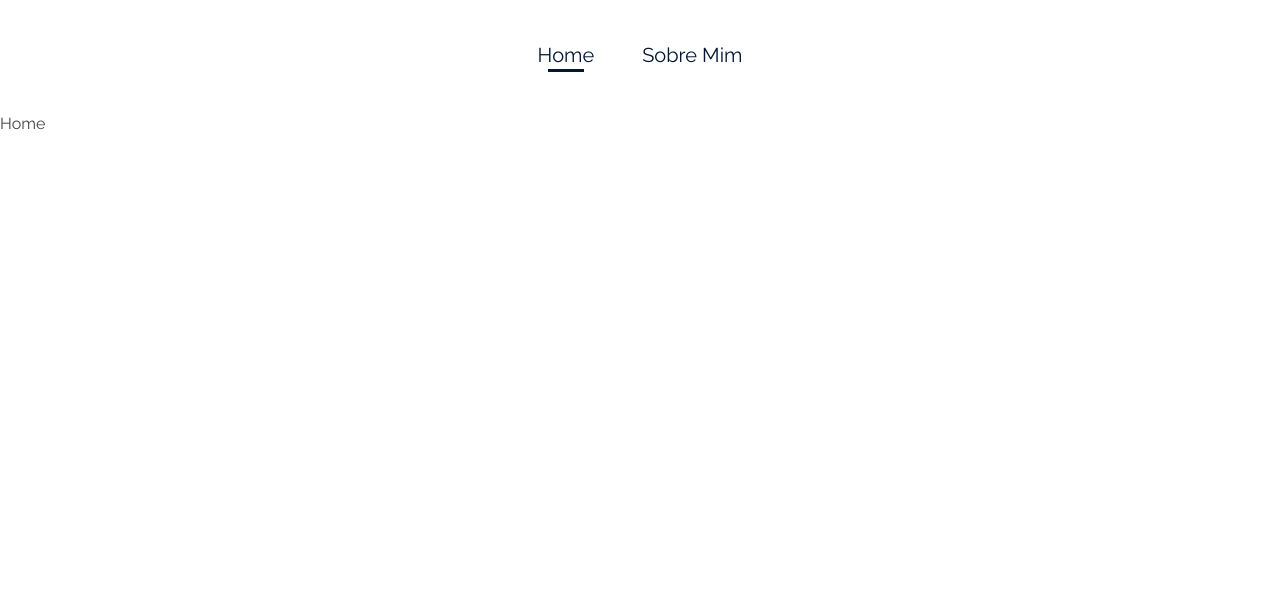
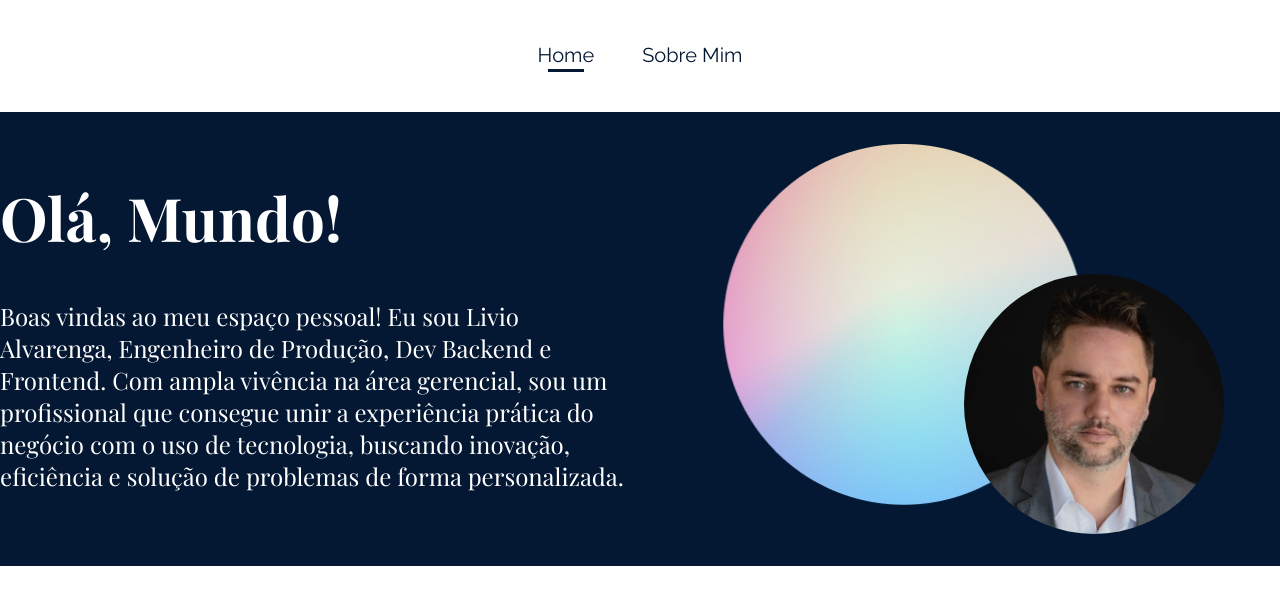
Before and after one commit to LivioAlvarenga/react-router, a React (Vite) app: page / in a window 1280 px wide. Shown: the top 604 px of the page. Built offline with nearby package versions, Linux system fonts and the light colour scheme.

Commit message:
add componente banner

```diff
--- /dev/null
+++ b/src/components/Banner.jsx
@@ -0,0 +1,33 @@
+import circuloColorido from "@/assets/images/circulo_colorido.png";
+import minhaFoto from "@/assets/images/minha_foto.webp";
+
+export default function Banner() {
+  return (
+    <div className="bg-azulDark">
+      <div className="grid grid-cols-1 px-5 py-8 text-white md:grid-cols-2 md:gap-4 lg:mx-auto lg:max-w-7xl lg:px-0">
+        <div className="my-8 flex flex-col justify-around gap-8">
+          <h1 className="font-playfair text-6xl font-bold">Olá, Mundo!</h1>
+          <p className="font-playfair text-2xl">
+            Boas vindas ao meu espaço pessoal! Eu sou Livio Alvarenga, Engenheiro de
+            Produção, Dev Backend e Frontend. Com ampla vivência na área gerencial, sou um
+            profissional que consegue unir a experiência prática do negócio com o uso de
+            tecnologia, buscando inovação, eficiência e solução de problemas de forma
+            personalizada.
+          </p>
+        </div>
+        <div className="relative h-[307px] md:my-auto lg:h-[390px]">
+          <img
+            className="absolute right-1/2 w-[241px] translate-x-1/3 md:w-[266px] lg:w-[361px]"
+            src={circuloColorido}
+            aria-hidden={true}
+          />
+          <img
+            className="absolute bottom-9 left-1/2 w-[171px] rounded-full md:bottom-0 md:w-[188px] lg:w-[260px]"
+            src={minhaFoto}
+            alt="Livio Alvarenga"
+          />
+        </div>
+      </div>
+    </div>
+  );
+}
--- a/src/components/Menu/index.jsx
+++ b/src/components/Menu/index.jsx
@@ -1,4 +1,4 @@
-import LinkMenu from "../LinkMenu";
+import LinkMenu from "@/components/LinkMenu";
 import dataMenu from "./menu.json";
 
 export default function Menu() {
--- a/src/main.jsx
+++ b/src/main.jsx
@@ -1,7 +1,7 @@
 import React from 'react'
 import ReactDOM from 'react-dom/client'
 import AppRoutes from './routes'
-import "./styles/index.css";
+import "@/styles/index.css";
 
 ReactDOM.createRoot(document.getElementById('root')).render(
   <React.StrictMode>
--- a/src/pages/Home/index.jsx
+++ b/src/pages/Home/index.jsx
@@ -1,6 +1,7 @@
+import Banner from "@/components/Banner";
 
 export default function Home() {
   return (
-    <div>Home</div>
+    <Banner />
   )
 }
--- a/vite.config.js
+++ b/vite.config.js
@@ -1,7 +1,13 @@
-import { defineConfig } from 'vite'
-import react from '@vitejs/plugin-react'
+import react from "@vitejs/plugin-react";
+import * as path from "path";
+import { defineConfig } from "vite";
 
 // https://vitejs.dev/config/
 export default defineConfig({
-  plugins: [react()]
-})
+  resolve: {
+    alias: {
+      "@": path.resolve(__dirname, "./src"),
+    },
+  },
+  plugins: [react()],
+});
```
Also changed, not shown: src/assets/images/circulo_colorido.png (added), src/assets/images/minha_foto.webp (added).
